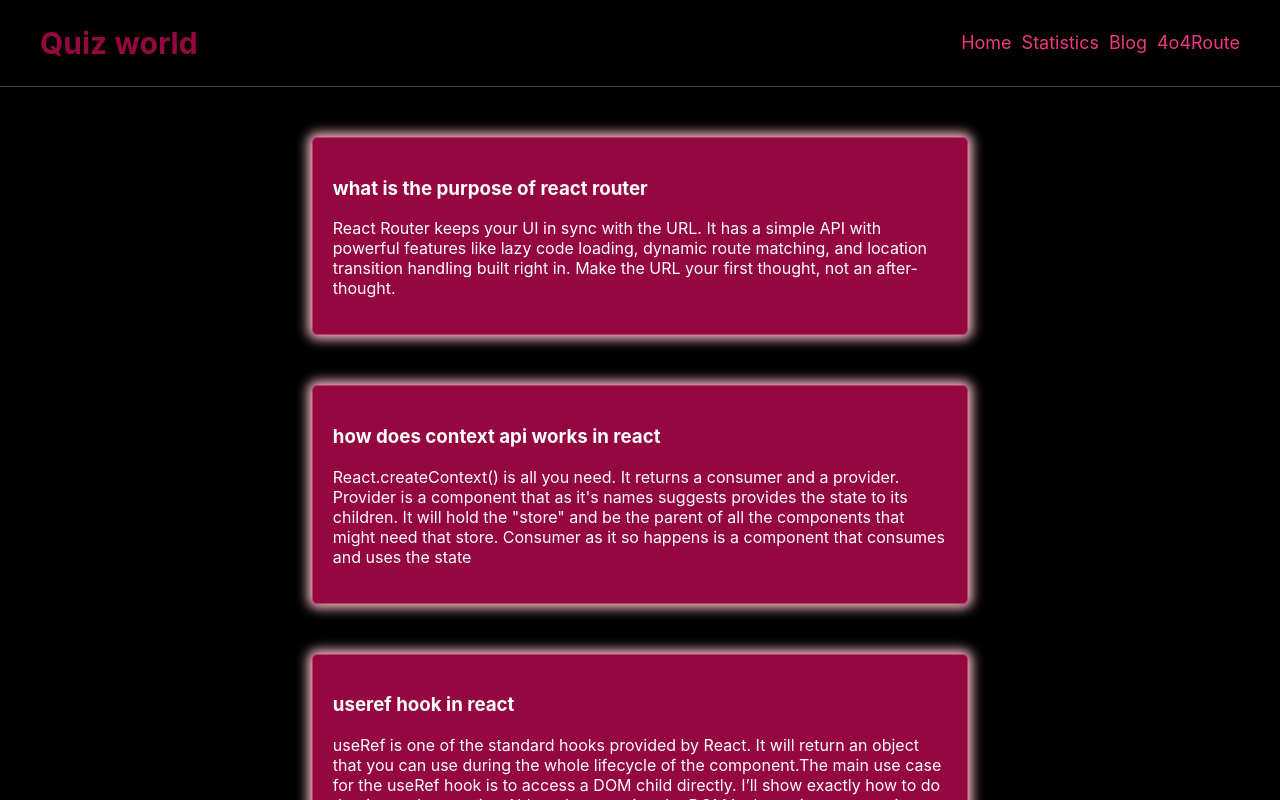
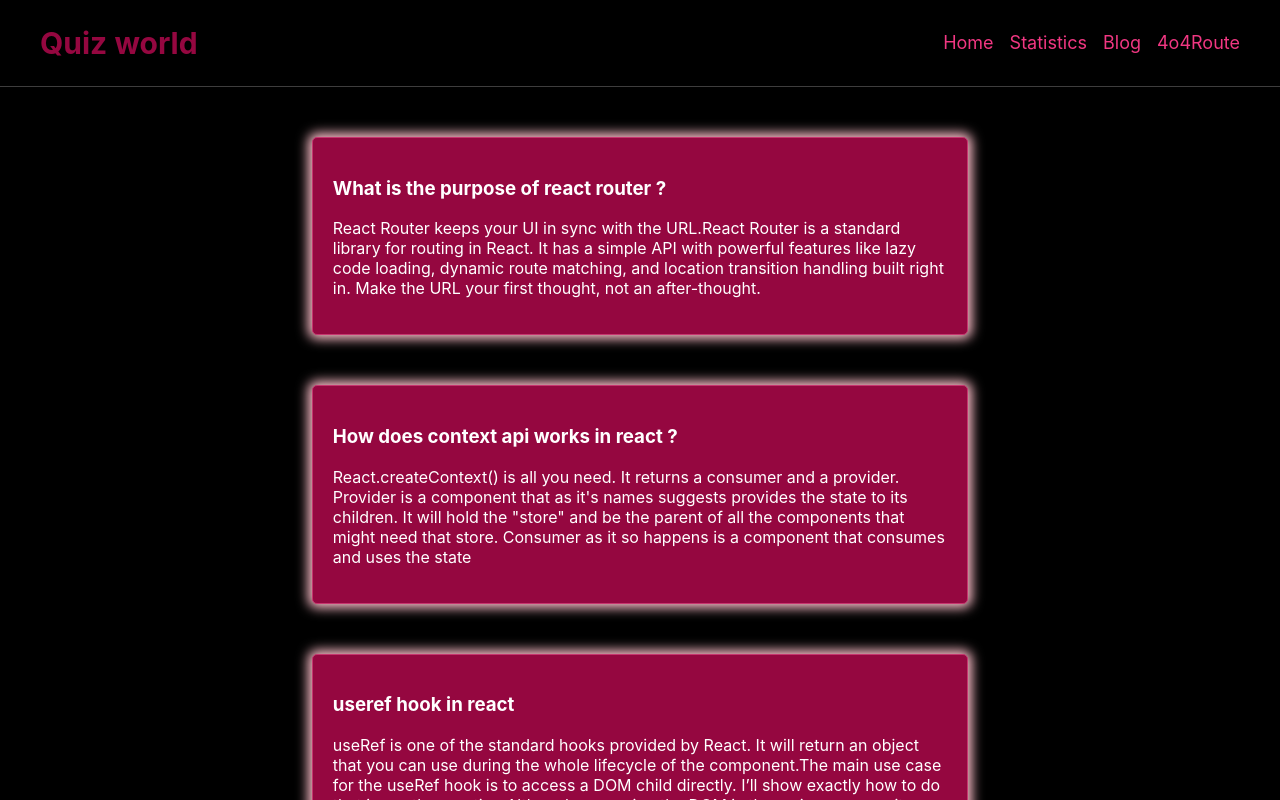
Before and after one commit to MahamudaM/Quiz-Practice-Project, a React (Create React App) app: page /blog in a window 1280 px wide. Shown: the top 800 px of the page. Built offline with nearby package versions, Linux system fonts and the light colour scheme.

Commit message:
added sumary of site in readme file

```diff
--- a/src/App.js
+++ b/src/App.js
@@ -45,7 +45,7 @@ function App() {
 
     {
       path:'*',
-      element:<h1>sorry user,This page are not found</h1>
+      element:<h1 style={{color:'red'}}>sorry user, This page are not found</h1>
     }
 
   ])
--- a/src/component/Blog/Blog.js
+++ b/src/component/Blog/Blog.js
@@ -4,14 +4,14 @@ const Blog = () => {
     return (
         <div className='blog-container'>
            <div className="singleQuetion">
-            <h3>what is the purpose of react router</h3>
-            <p>React Router keeps your UI in sync with the URL. It has a simple API with powerful features
+            <h3>What is the purpose of react router ?</h3>
+            <p>React Router keeps your UI in sync with the URL.React Router is a standard library for routing in React. It has a simple API with powerful features
                  like lazy code loading, dynamic route matching, and location
  transition handling built right in. Make the URL your first thought, not an after-thought.</p>
            </div>
 
            <div className="singleQuetion">
-            <h3>how does context api works in react</h3>
+            <h3>How does context api works in react ?</h3>
             <p>React.createContext() is all you need. It returns a consumer and a provider. Provider
          is a component that as it's names suggests provides the state to its children. It will
          hold the "store" and be the parent of all the components that might need that store. Consumer as it so happens is a component that consumes and uses the state </p>
--- a/src/component/CourseDetails/CourseDetails.css
+++ b/src/component/CourseDetails/CourseDetails.css
@@ -1,13 +1,13 @@
 .courseDetails{
     border: 2px solid gray;
     border-radius: 10px;
-    background: rgb(53, 51, 51) ;
+    background: #950740 ;
     padding: 8px;
 }
 .courseDetails img{
     width:100%;
     height: 230px;
-    background: #394F8A;
+    /* background: rgb(246, 224, 53); */
     border-radius: 10px;
 }
 .corseText{
@@ -28,8 +28,8 @@ padding: 8px;
 }
 
 .courseBtn{
-   background: #950740;
-   color: white;
+   background: white;
+   color: #f13782;
    border: none;
    padding: 10px;
    font-size: 18px;
--- a/src/component/DisplayQuiz/DisplayQuiz.css
+++ b/src/component/DisplayQuiz/DisplayQuiz.css
@@ -2,9 +2,11 @@
     width: 45%;
     background: #950740;
     color:white;
-    border: 2px solid gray;
-    margin: 20px auto;
+
+    margin: 40px auto;
     padding: 20px;
+    border-radius: 5px;
+    box-shadow: 0px 0px 12px 4px pink;
 }
 .allAnser{
     display: flex;
@@ -14,16 +16,24 @@
 .anserBtn{
     list-style: none;
     padding: 10px;
+margin: 6px;
+border-radius: 8px;
+border: none;
+font-size: 16px;
+}
+.anserBtn:hover{
+    background: black;
+    color: white;
+}
 
-}
-.green{
+/* .green{
     background: greenyellow;
     color: white;
 }
 .red{
     background: red;
     color: white;
-}
+} */
 .btnIcon{
     height: 30px;
     width: 30px;
--- a/src/component/DisplayQuiz/DisplayQuiz.js
+++ b/src/component/DisplayQuiz/DisplayQuiz.js
@@ -4,9 +4,8 @@ import './DisplayQuiz.css'
 import { EyeIcon } from '@heroicons/react/24/solid'
 import { ToastContainer, toast } from 'react-toastify';
 import 'react-toastify/dist/ReactToastify.css';
-import {  useState } from 'react';
-// import { useToast } from 'react-toastify';
-// import { ToastProvider} from 'react-toast-notifications';
+// import {  useState } from 'react';
+
 
 
 const DisplayQuiz = ({mcq}) => {
@@ -14,13 +13,13 @@ const DisplayQuiz = ({mcq}) => {
     const {question,options ,correctAnswer}=mcq
     // show toast
 
-    let [ color, setColor ] = useState ( false )
+    // let [ color, setColor ] = useState ( false )
 
 
 
     const evenHandler =(x)=>{
         if(x===correctAnswer){
-            setColor( !color )
+            // setColor( !color )
 
 
 
@@ -45,7 +44,7 @@ const DisplayQuiz = ({mcq}) => {
 
             <ul className='allAnser'>
       {options.map((x) =>
-        <button className={`anserBtn ${ color ? " green" : "" }`} onClick={()=>evenHandler(x)}>
+        <button className={`anserBtn `} onClick={()=>evenHandler(x)}>
         <li key={x.toString()} className= {`anser `}>
           {x}
         </li>
@@ -53,7 +52,7 @@ const DisplayQuiz = ({mcq}) => {
 
         )}
     </ul>
-    <ToastContainer />
+    <ToastContainer position="top-center"/>
   </p>
   </div>
 
--- a/src/component/Header/Header.css
+++ b/src/component/Header/Header.css
@@ -22,7 +22,7 @@
 .navLink a{
     color: #f13782;
     text-decoration: none;
-    margin-left: 10px;
+    margin-left: 16px;
     font-size: 18px;
 
 
--- a/src/component/Header/Header.js
+++ b/src/component/Header/Header.js
@@ -1,5 +1,5 @@
 import React from 'react';
-import { Link } from 'react-router-dom';
+import {  NavLink } from 'react-router-dom';
 import './Header.css'
 const Header = () => {
     return (
@@ -9,11 +9,11 @@ const Header = () => {
             <h1 className='logoTex'>Quiz world </h1>
                 </div>
             <div className="navLink">
-            <Link to='/'>Home</Link>
+            <NavLink  to='/'>Home</NavLink>
 
-            <Link to = '/quizChart'>Statistics</Link>
-            <Link to='/blog'>Blog</Link>
-            <Link to='/route'>4o4Route</Link>
+            <NavLink to = '/quizChart'>Statistics</NavLink>
+            <NavLink to='/blog'>Blog</NavLink>
+            <NavLink to='/route'>4o4Route</NavLink>
             </div>
         </nav>
         </div>
--- a/src/component/Home/Home.css
+++ b/src/component/Home/Home.css
@@ -12,18 +12,23 @@ body{
     margin: 80px;
 
 }
+/* .home-banner{
+    position: relative;
+
+} */
+/* .banerTexts{
+ position: absolute;
+}  */
 .banerText{
     text-transform: uppercase;
     text-align: center;
     padding-top: 80px;
     color: #950740;
     font-weight: 700;
-    font-size: 36px;
+
 }
-.banarParagrap{
-    width: 41%;
-    margin: auto;
-    color: #950740;
-    font-size: 17px;
-    font-weight: 500;
+
+
+@media screen {
+
 }
--- a/src/component/Home/Home.js
+++ b/src/component/Home/Home.js
@@ -9,13 +9,17 @@ const Home = () => {
 
     return (
         <div className='home-container'>
+          {/* background img */}
             <div className="home-banner"  style={{ backgroundImage: `url(${pic})`,
             backgroundRepeat:'no-repeat',
-            backgroundSize:'cover',
+            backgroundSize:'100%',
             height:'344px' }}>
-               <h1 className='banerText'>develope uour skil with practicing quiz</h1>
-               <p className='banarParagrap'>The free quiz  for testing students and staff.Our free test improve your programming
-                 knowledge.Assessment, instruction, and practice that motivate every student to mastery</p>
+{/* img text */}
+
+<h1 className='banerText'>develope uour skil with practicing quiz</h1>
+               {/* <p className='banarParagrap'>The free quiz  for testing students and staff.Our free test improve your programming
+                 knowledge.Assessment, instruction, and practice that motivate every student to mastery</p> */}
+
             </div>
             <div className="home-course-details">
             {
```
Also changed, not shown: 1 other file (tests, documents, lock files or other folders).
